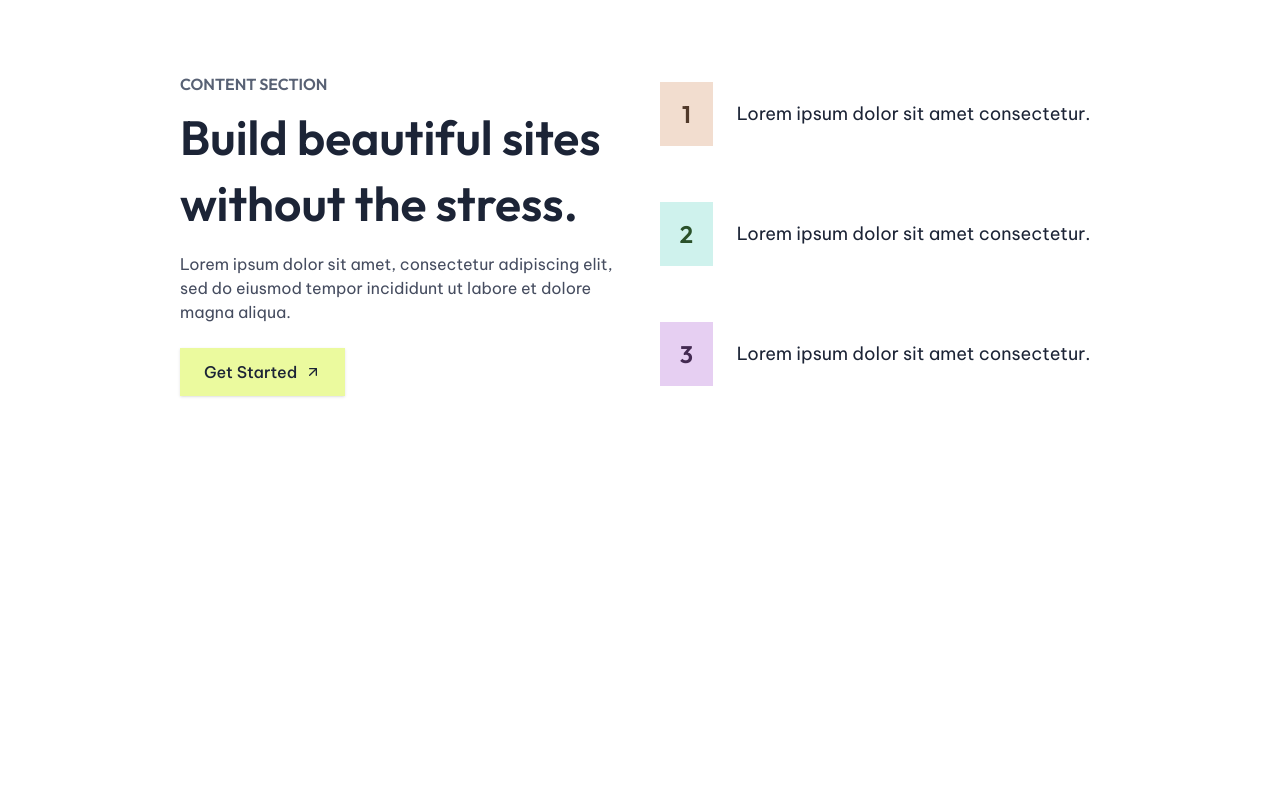
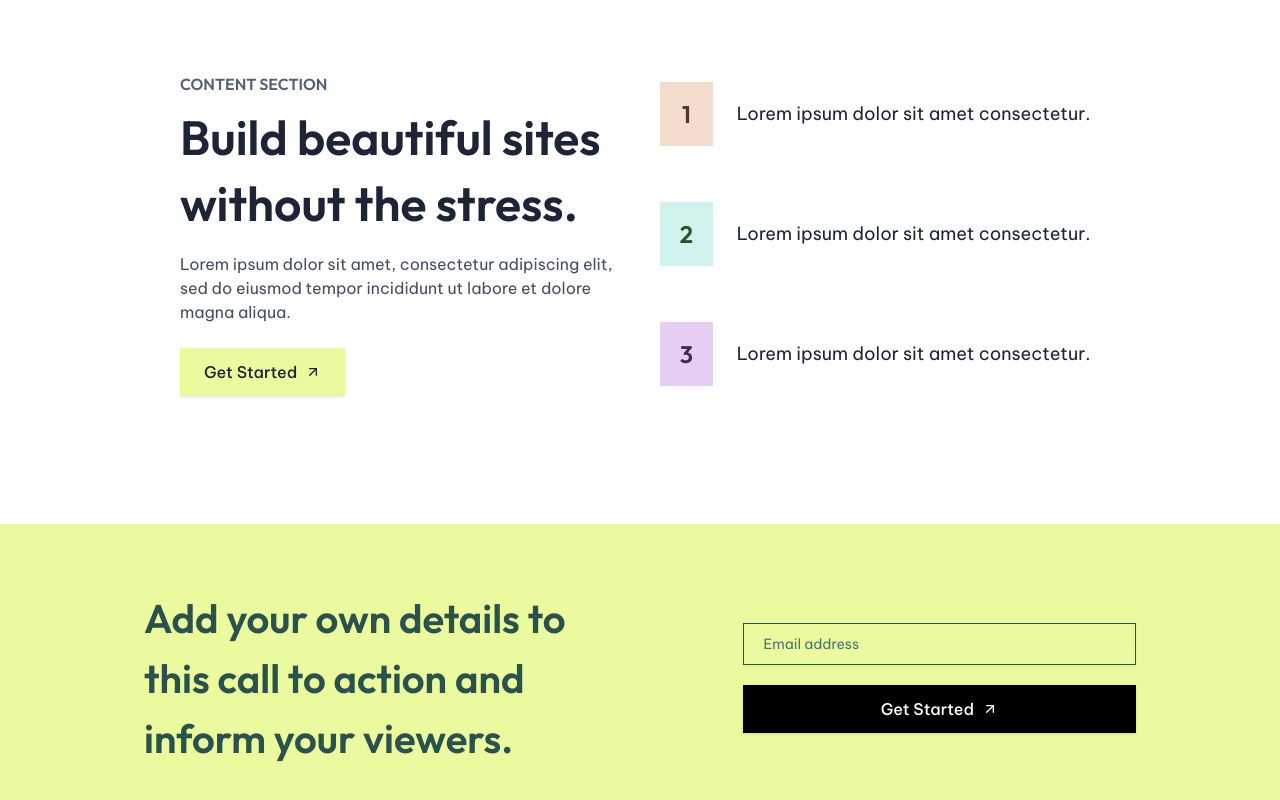
Before and after one commit to chuluq/meet-lemon, a Next.js app: page / in a window 1280 px wide. Shown: the part 5908-6708 px from the top of the page. Before the commit the page ends 6432 px from the top, so only its background shows below. Built offline with nearby package versions, Linux system fonts and the light colour scheme.

Commit message:
feat: add cta

```diff
--- a/src/app/page.tsx
+++ b/src/app/page.tsx
@@ -3,6 +3,7 @@ import { Banner } from "@/components/banner";
 import { BeautifulSites } from "@/components/beautiful-sites";
 import { Blog } from "@/components/blog";
 import { Contents } from "@/components/contents";
+import { CTA } from "@/components/cta";
 import { Features } from "@/components/features";
 import { GetStarted } from "@/components/get-started";
 import { Header } from "@/components/header";
@@ -24,6 +25,7 @@ export default function Home() {
       <BeautifulSites />
       <Blog />
       <Advantages />
+      <CTA />
     </div>
   );
 }
--- /dev/null
+++ b/src/components/cta.tsx
@@ -0,0 +1,28 @@
+"use client";
+
+import { ArrowUpRight } from "lucide-react";
+
+import { Button } from "@/components/ui/button";
+import { Input } from "@/components/ui/input";
+
+export const CTA = () => {
+  return (
+    <div className="container mx-auto max-w-screen-xl">
+      <div className="flex items-center gap-x-32 bg-[#ebfa9e] px-36 py-16">
+        <h3 className="max-w-[483px] font-heading text-[40px] font-semibold text-[#2A514C]">
+          Add your own details to this call to action and inform your viewers.
+        </h3>
+        <div className="b flex w-full flex-col space-y-5">
+          <Input
+            type="email"
+            placeholder="Email address"
+            className="w-full rounded-none border-[#2a514c] p-5 font-sans text-[#1C2436] placeholder:text-[#42766F]"
+          />
+          <Button className="mb-10 mt-6 h-12 w-full rounded-none bg-black px-6 py-[14px] font-sans text-base capitalize text-white hover:bg-black/90">
+            Get Started <ArrowUpRight size={24} />
+          </Button>
+        </div>
+      </div>
+    </div>
+  );
+};
```
